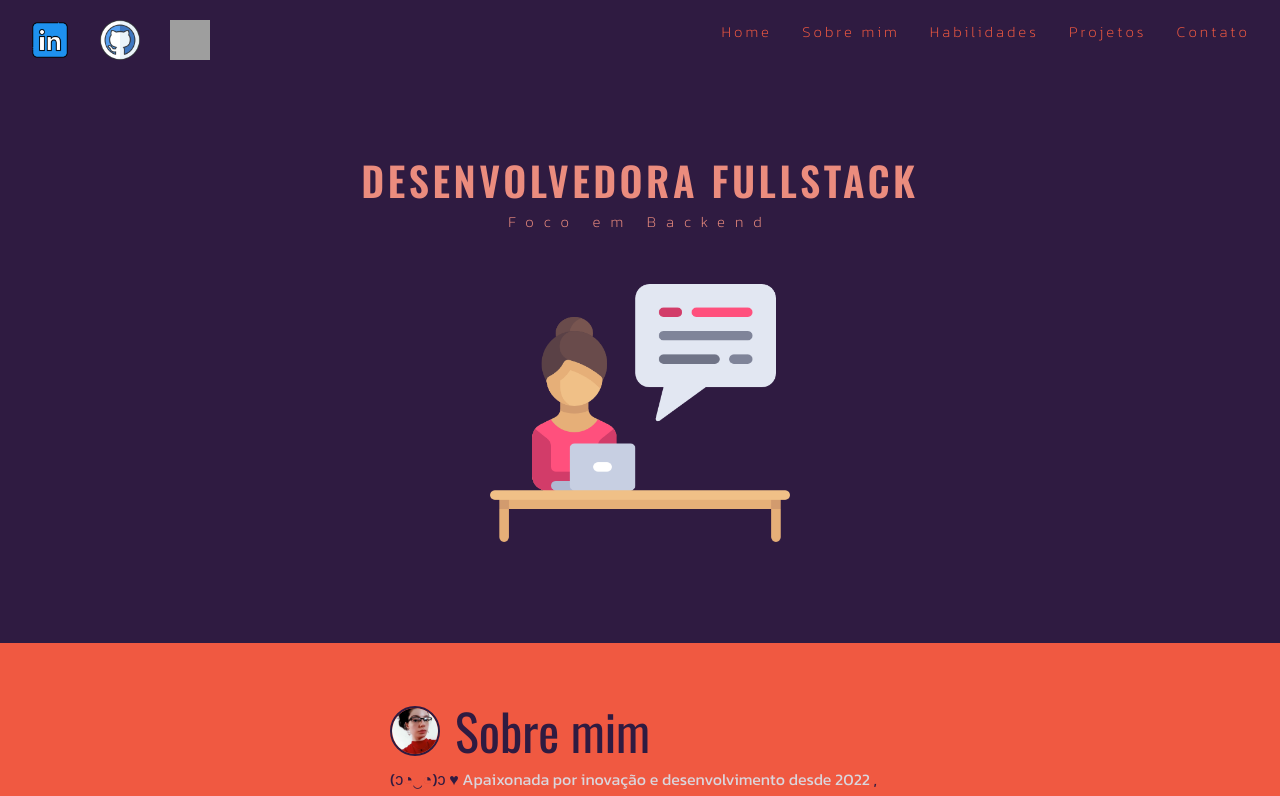
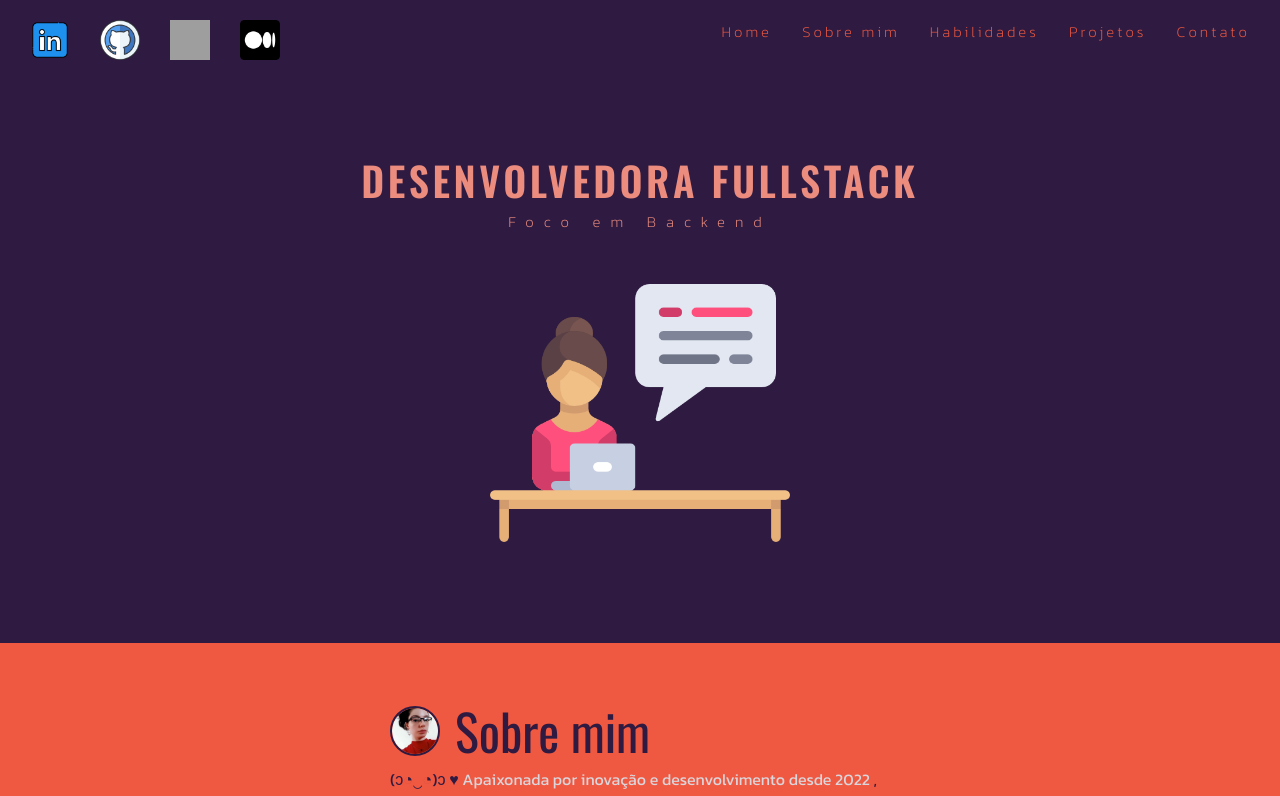
Before and after one commit to LariLealDias/Portifolio, an Angular app: page / in a window 1280 px wide. Shown: the top 796 px of the page. Built offline with nearby package versions, Linux system fonts and the light colour scheme; grey boxes are pictures that could not be loaded.

Commit message:
feat: adding Medium img to header section

```diff
--- a/src/app/componentes/header/header.component.html
+++ b/src/app/componentes/header/header.component.html
@@ -3,22 +3,27 @@
     <nav>
       <li>
         <a href="https://www.linkedin.com/in/larissa-leal-dias-408455157/" target="_blank">
-          <img src="assets/imgs/linkedin.png" alt="logo Linkedin">
+          <img src="assets/imgs/linkedin.png" alt="logo Linkedin" title="Perfil no Linkedin">
         </a>
       </li>
 
       <li>
         <a href="https://github.com/LariLealDias" target="_blank">
-          <img src="assets/imgs/github.png" alt="logo GitHub">
+          <img src="assets/imgs/github.png" alt="logo GitHub" title="Conheça meus projetos no Github">
         </a>
       </li>
 
       <li>
         <a href="assets/pdf/Curriculo-LarissaLeal.pdf" download="Curriculo-LarissaLeal.pdf">
-          <img src="assets/imgs/cv.png" alt="logo cv" title="baixar cv">
+          <img src="assets/imgs/cv.png" alt="logo cv" title="Baixar cv">
         </a>
       </li>
 
+      <li>
+        <a href="https://medium.com/@larileal6">
+          <img src="assets/imgs/medium.png" alt="logo Medium" title="Artigos no Medium">
+        </a>
+      </li>
     </nav>
   </div>
 
```
